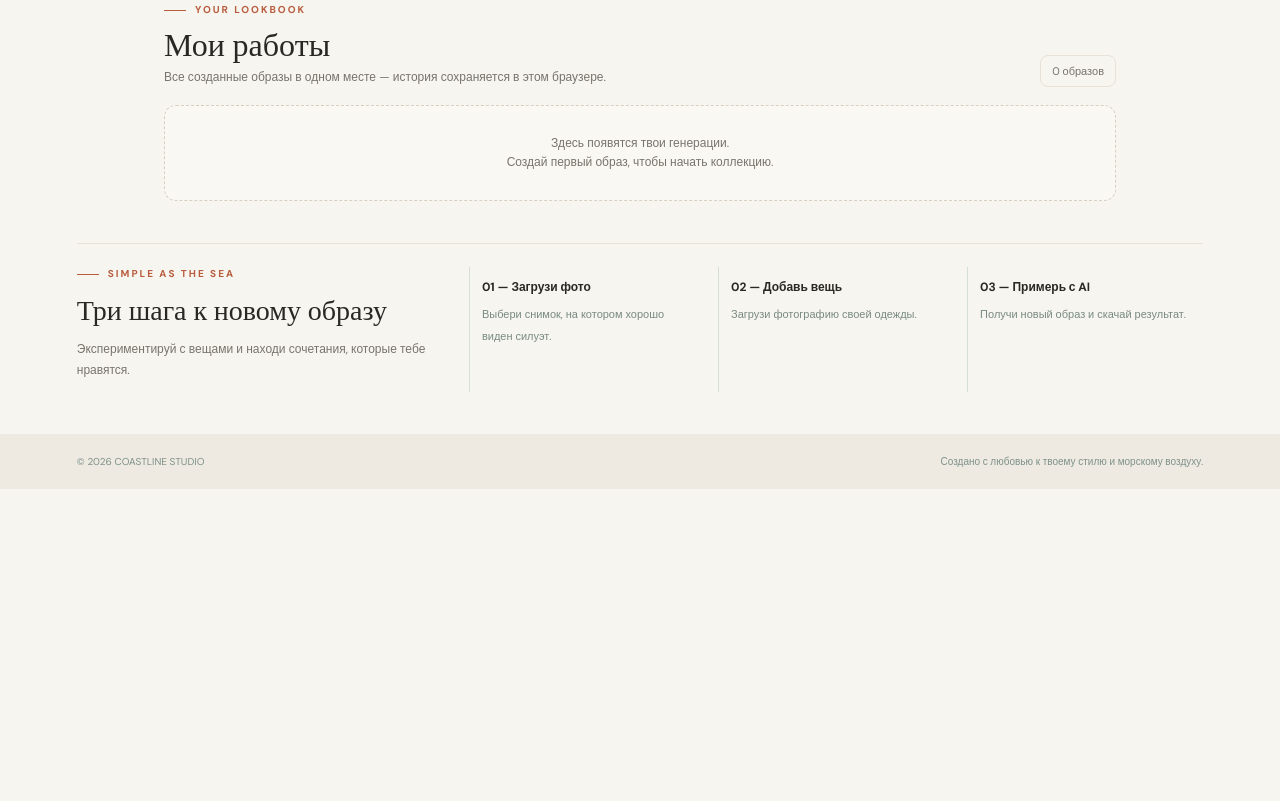
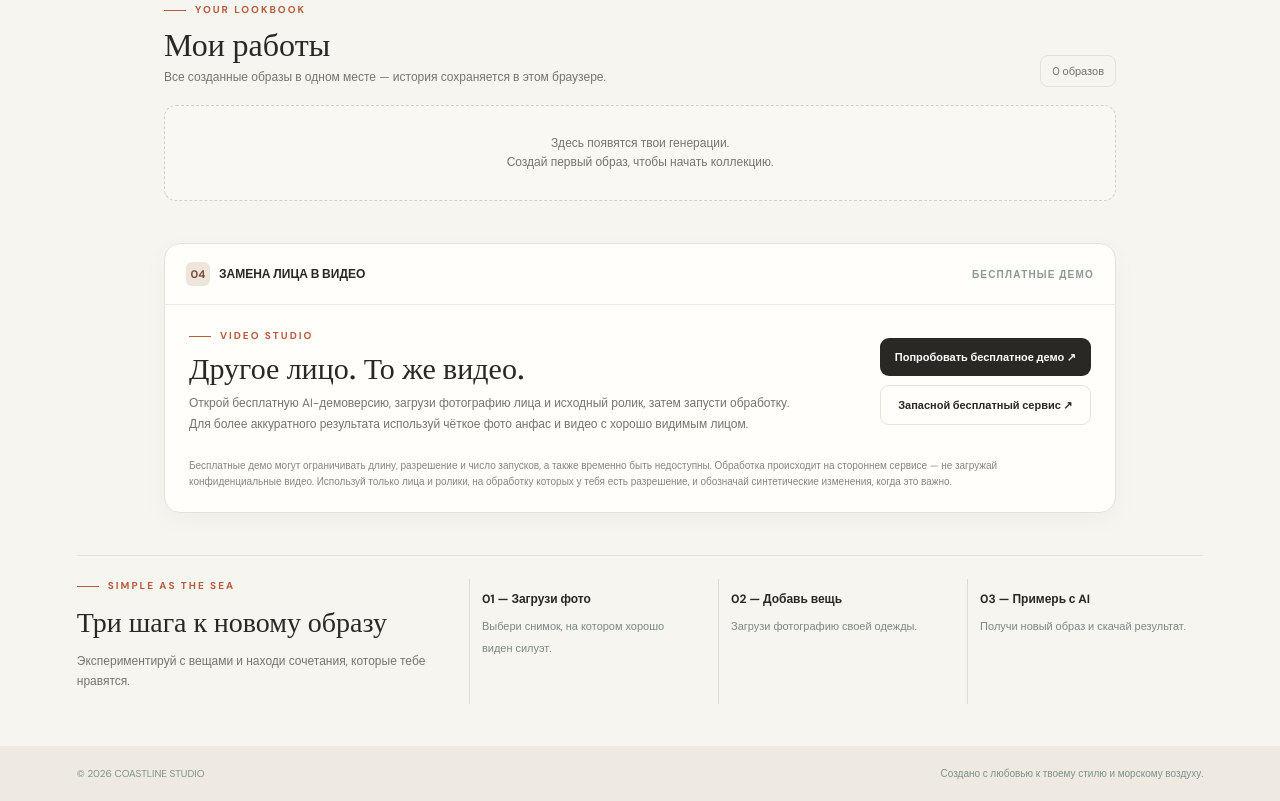
Before and after one commit to fllowey/coastline-, a website: page index.html in a window 1280 px wide. Shown: the part 1556-2357 px from the top of the page. Before the commit the page ends 2045 px from the top, so only its background shows below. Drawn offline with nearby package versions, Linux system fonts and the light colour scheme.

Commit message:
Add free video face-swap demo section to COASTLINE

```diff
--- a/index.html
+++ b/index.html
@@ -34,6 +34,19 @@ body{background:#f7f5f0;color:#292824}
 .top{background:#f7f5f0;border-bottom-color:#e7e1d7}.logo{background:#292824;border-radius:9px 9px 9px 2px;transform:none}.cta,.primary{background:#292824;border-radius:10px}.cta:hover,.primary:hover{background:#b85c3d}
 .eyebrow{color:#b85c3d}h1 em{color:#b85c3d}.panel{border-color:#e7e1d7;border-radius:15px;box-shadow:0 8px 28px #29282408}.head{border-color:#eee9e1}.num{border-radius:6px;background:#eee5db;color:#7c4b38}.zone{background:#faf8f3;border-color:#d8cfc3;border-radius:12px}.zone:hover{background:#f2eee7;border-color:#b85c3d}.type{border-radius:8px}.type.active{border-color:#b85c3d;background:#f5e9e2;color:#8f422c;box-shadow:inset 0 0 0 1px #b85c3d}.outline,.mini{border-radius:9px}.footer{background:#eeeae2}
 .result-section,.works-section{max-width:1000px;margin:0 auto 42px;padding:0 24px}
+
+.video-face-section{max-width:1000px;margin:0 auto 42px;padding:0 24px}
+.video-face-card{background:#fffefa;border:1px solid #e7e1d7;border-radius:16px;overflow:hidden;box-shadow:0 8px 28px #29282408}
+.video-face-content{padding:24px;display:grid;grid-template-columns:minmax(0,1fr) auto;align-items:center;gap:22px}
+.video-face-content h2{font:500 30px/1.1 'Playfair Display',serif;margin:9px 0}
+.video-face-content p{font-size:12px;line-height:1.7;color:#77746d;margin:0;max-width:610px}
+.video-face-actions{display:flex;flex-direction:column;gap:9px;min-width:210px}
+.video-face-actions a{display:block;text-align:center;text-decoration:none;border-radius:9px;padding:12px 15px;font-size:11px;font-weight:700}
+.video-face-main{background:#292824;color:#fff}
+.video-face-alt{border:1px solid #e7e1d7;color:#292824;background:#fffefa}
+.video-face-note{padding:0 24px 22px;font-size:10px;line-height:1.6;color:#89857d}
+@media(max-width:650px){.video-face-section{padding:0 5vw;margin-bottom:30px}.video-face-content{grid-template-columns:1fr;padding:18px;gap:17px}.video-face-content h2{font-size:26px}.video-face-actions{min-width:0}.video-face-note{padding:0 18px 18px}}
+
 .result-panel{background:#fffefa;border:1px solid #e7e1d7;border-radius:16px;overflow:hidden;box-shadow:0 8px 28px #29282408}
 .result-panel .head{padding:18px 22px}.result-body{padding:22px}
 .result-empty{min-height:210px;display:grid;place-items:center;text-align:center;background:#f2efe8;border:1px dashed #ddd4c8;border-radius:12px;padding:25px;color:#77746d}
@@ -45,7 +58,7 @@ body{background:#f7f5f0;color:#292824}
 #status{max-width:520px;margin:14px auto 0}#result{max-width:680px;max-height:680px;margin:16px auto 0;display:none;width:100%;object-fit:contain;border-radius:12px;background:#f0ece4}.download{display:none;margin:12px auto 0}.privacy{text-align:center}
 @media(max-width:650px){.result-section,.works-section{padding:0 5vw;margin-bottom:30px}.result-body{padding:14px}.result-panel .head{padding:16px}.result-actions{align-items:flex-start;flex-direction:column}.result-actions .outline{width:100%;text-align:center}.works-head{align-items:flex-start;flex-direction:column}.works-head h2{font-size:29px}.works-grid{grid-template-columns:repeat(2,minmax(0,1fr));gap:9px}.work-info{padding:9px}.work-buttons a,.work-buttons button{font-size:9px;padding:8px 3px}}
 </style></head><body>
-<header class="top"><div class="brand"><div class="logo">c</div> COASTLINE</div><a href="#how">КАК ЭТО РАБОТАЕТ</a><button class="cta" onclick="document.querySelector('#personFile').click()">Начать примерку ↗</button></header>
+<header class="top"><div class="brand"><div class="logo">c</div> COASTLINE</div><a href="#video-face-swap">ЗАМЕНА ЛИЦА В ВИДЕО</a><button class="cta" onclick="document.querySelector('#personFile').click()">Начать примерку ↗</button></header>
 <section class="hero"><div><div class="eyebrow">YOUR STYLE, YOUR RULES</div><h1>Примерь новое.<br><em>Останься собой.</em></h1><p>Загрузи своё фото и вещь, которую хочешь примерить. Найди свой новый образ в спокойном ритме побережья.</p></div><div class="pill">Твоя онлайн-примерочная</div></section>
 <main class="workspace" id="studio"><section class="panel"><div class="head"><span><span class="num">01</span>ТВОЙ ОБРАЗ</span><span class="muted">AI STUDIO</span></div><div class="canvas"><div class="stage" id="stage"><div class="empty" id="empty"><div class="sun"><svg width="31" height="31" viewBox="0 0 32 32" fill="none"><path d="M5 22c6-10 16-10 22-1M8 26c5-5 11-6 17-2M16 5v5M7 9l3 3M25 9l-3 3" stroke="#285d58" stroke-width="1.7" stroke-linecap="round"/><circle cx="16" cy="17" r="2.5" fill="#285d58"/></svg></div><h2>Твой новый образ<br>начинается здесь</h2><p>Добавь фото человека и вещь, которую хочешь примерить.</p><button class="outline" onclick="document.querySelector('#personFile').click()">+ Загрузить фото</button></div><img id="personPreview" class="person hidden" alt="Фото человека"><img id="garmentPreview" class="garment hidden" alt="Загруженная одежда"><div id="hint" class="hint hidden">Перетаскивай вещь, чтобы изменить положение</div></div><div class="actions"><button class="mini" id="reset">↺ Сбросить положение</button><button class="mini" id="remove">× Убрать вещь</button><button class="mini" id="downloadComposition">↓ Скачать композицию</button></div></div></section>
 <aside class="side"><section class="panel"><div class="head"><span><span class="num">01</span>ФОТО ЧЕЛОВЕКА</span></div><div class="body"><label class="zone" for="personFile"><img id="personThumb" class="upload-thumb hidden" alt="Предпросмотр фото человека"><svg width="25" height="25" viewBox="0 0 24 24" fill="none"><rect x="3.5" y="3.5" width="17" height="17" rx="3" stroke="#285d58" stroke-width="1.5"/><circle cx="9" cy="9" r="1.7" stroke="#285d58" stroke-width="1.4"/><path d="m5 18 5-5 3 3 2-2 4 4" stroke="#285d58" stroke-width="1.5" stroke-linecap="round"/></svg><strong>Загрузи свою фотографию</strong><small>Лучше всего — полный рост<br>JPG, PNG или WEBP · до 8 МБ</small><div id="personStatus" class="fileStatus">Фото ещё не добавлено</div></label><input id="personFile" class="hidden" type="file" accept="image/png,image/jpeg,image/webp"></div></section>
@@ -63,6 +76,16 @@ body{background:#f7f5f0;color:#292824}
 <section class="works-section" id="myWorks">
 <div class="works-head"><div><div class="eyebrow">YOUR LOOKBOOK</div><h2>Мои работы</h2><p>Все созданные образы в одном месте — история сохраняется в этом браузере.</p></div><span class="works-count" id="worksCount">0 образов</span></div>
 <div id="worksGrid" class="works-grid"></div><div id="worksEmpty" class="works-empty">Здесь появятся твои генерации.<br>Создай первый образ, чтобы начать коллекцию.</div>
+</section>
+<section class="video-face-section" id="video-face-swap">
+<div class="video-face-card">
+<div class="head"><span><span class="num">04</span>ЗАМЕНА ЛИЦА В ВИДЕО</span><span class="muted">БЕСПЛАТНЫЕ ДЕМО</span></div>
+<div class="video-face-content">
+<div><div class="eyebrow">VIDEO STUDIO</div><h2>Другое лицо. То же видео.</h2><p>Открой бесплатную AI-демоверсию, загрузи фотографию лица и исходный ролик, затем запусти обработку. Для более аккуратного результата используй чёткое фото анфас и видео с хорошо видимым лицом.</p></div>
+<div class="video-face-actions"><a class="video-face-main" href="https://huggingface.co/spaces/tonyassi/video-face-swap" target="_blank" rel="noopener noreferrer">Попробовать бесплатное демо ↗</a><a class="video-face-alt" href="https://huggingface.co/spaces/sewanapi/roop-unleashed" target="_blank" rel="noopener noreferrer">Запасной бесплатный сервис ↗</a></div>
+</div>
+<div class="video-face-note">Бесплатные демо могут ограничивать длину, разрешение и число запусков, а также временно быть недоступны. Обработка происходит на стороннем сервисе — не загружай конфиденциальные видео. Используй только лица и ролики, на обработку которых у тебя есть разрешение, и обозначай синтетические изменения, когда это важно.</div>
+</div>
 </section>
 <section class="how" id="how"><div><div class="eyebrow">SIMPLE AS THE SEA</div><h2>Три шага к новому образу</h2><p>Экспериментируй с вещами и находи сочетания, которые тебе нравятся.</p></div><div class="steps"><div><b>01 — Загрузи фото</b><span>Выбери снимок, на котором хорошо виден силуэт.</span></div><div><b>02 — Добавь вещь</b><span>Загрузи фотографию своей одежды.</span></div><div><b>03 — Примерь с AI</b><span>Получи новый образ и скачай результат.</span></div></div></section><footer class="footer"><span>© 2026 COASTLINE STUDIO</span><span>Создано с любовью к твоему стилю и морскому воздуху.</span></footer><div class="toast" id="toast"></div>
 <script>
```
